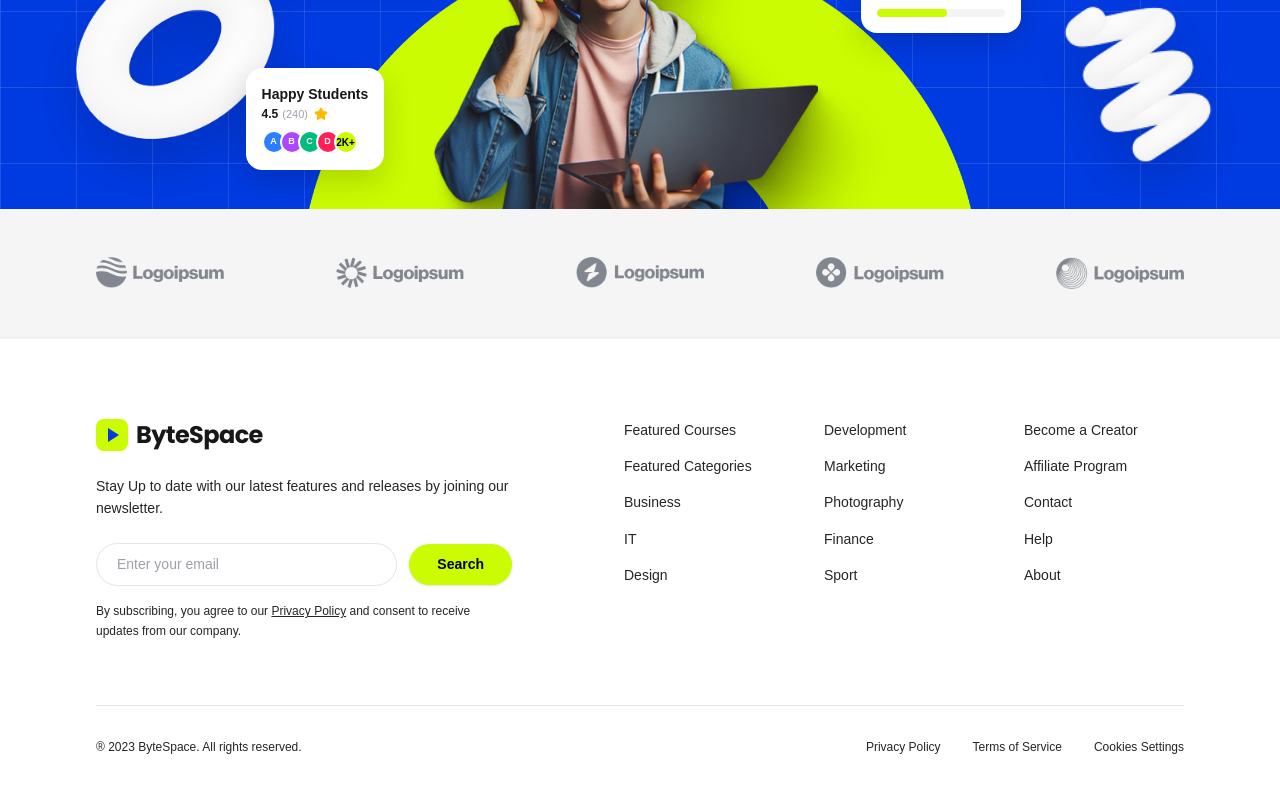
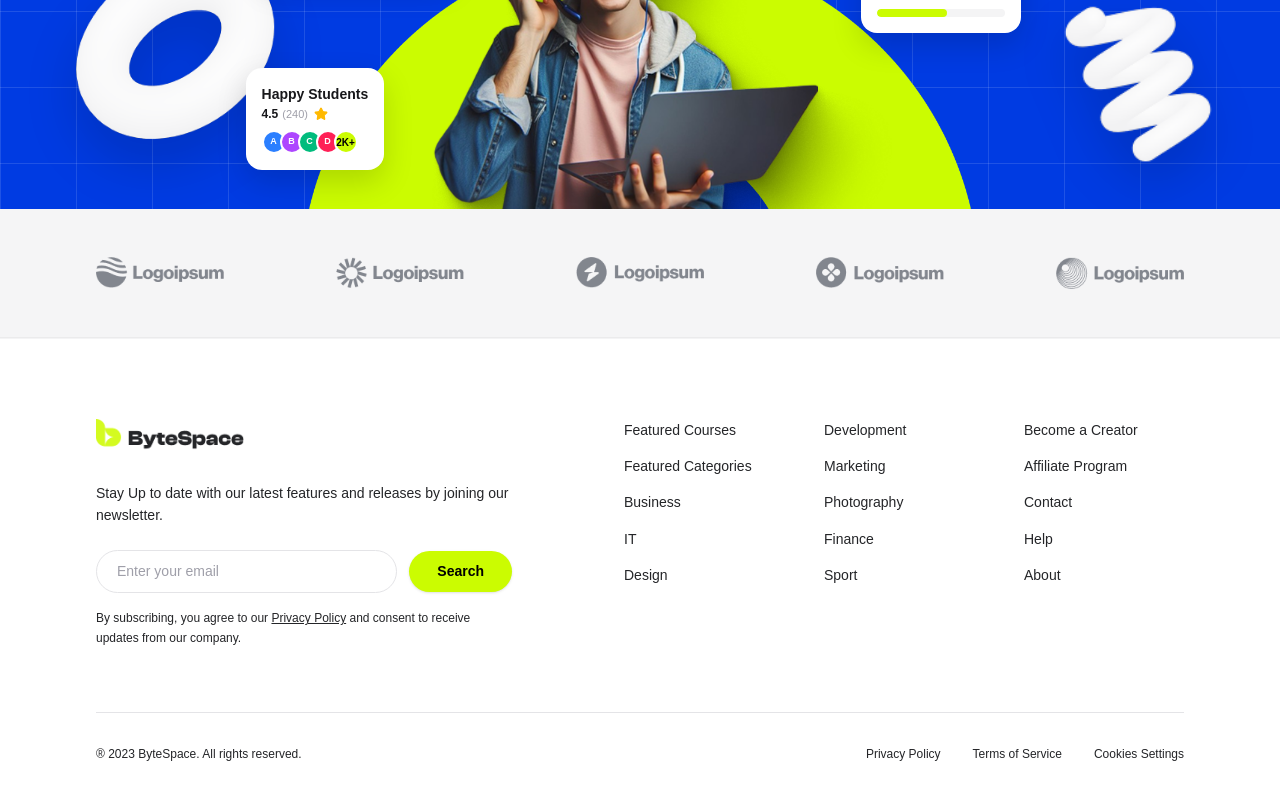
Before and after one commit to Robiul1711/ByteSpace, a Next.js app: page / in a window 1280 px wide. Shown: the part 901-1701 px from the top of the page. Built offline with nearby package versions, Linux system fonts and the light colour scheme; a web font is replaced by a local one.

Commit message:
feat: use footerlogo.png in Footer component

```diff
--- a/src/components/layout/Footer.tsx
+++ b/src/components/layout/Footer.tsx
@@ -26,14 +26,15 @@ export default function Footer() {
           <div className="lg:col-span-5 flex flex-col justify-between max-w-md">
             <div>
               {/* ByteSpace Dark Logo */}
-              <Link href="/" className="inline-flex items-center gap-2 mb-6">
-                <svg className="w-8 h-8" viewBox="0 0 32 32" fill="none">
-                  <rect width="32" height="32" rx="8" fill="#CBFC01" />
-                  <path d="M12 9V23L23 16L12 9Z" fill="#003BE2" />
-                </svg>
-                <span className="text-[#171717] font-poppins font-bold text-2xl tracking-tight">
-                  ByteSpace
-                </span>
+              <Link href="/" className="inline-block mb-6">
+                <div className="relative h-8 w-36 sm:w-40">
+                  <Image
+                    src="/logos/footerlogo.png"
+                    alt="ByteSpace"
+                    fill
+                    className="object-contain object-left"
+                  />
+                </div>
               </Link>
 
               {/* Newsletter Title */}
```
